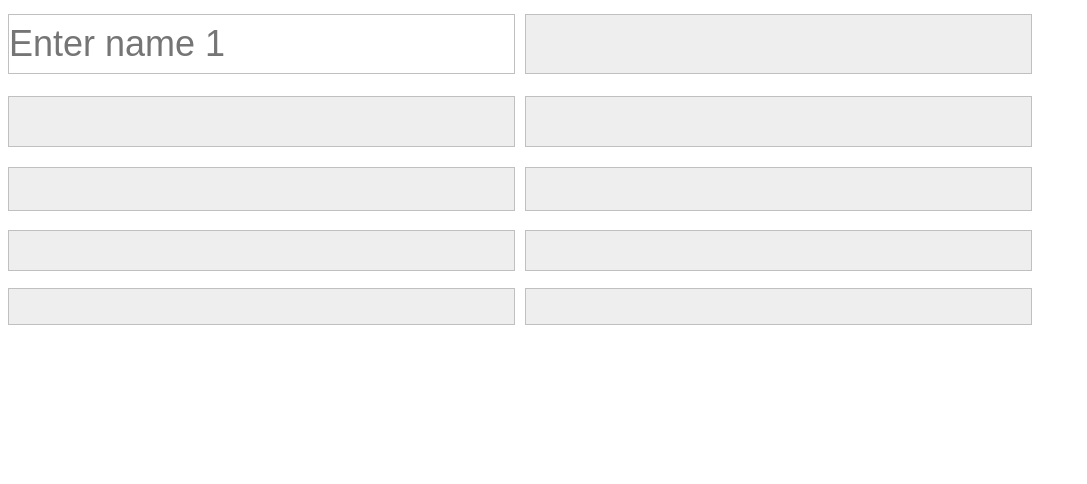
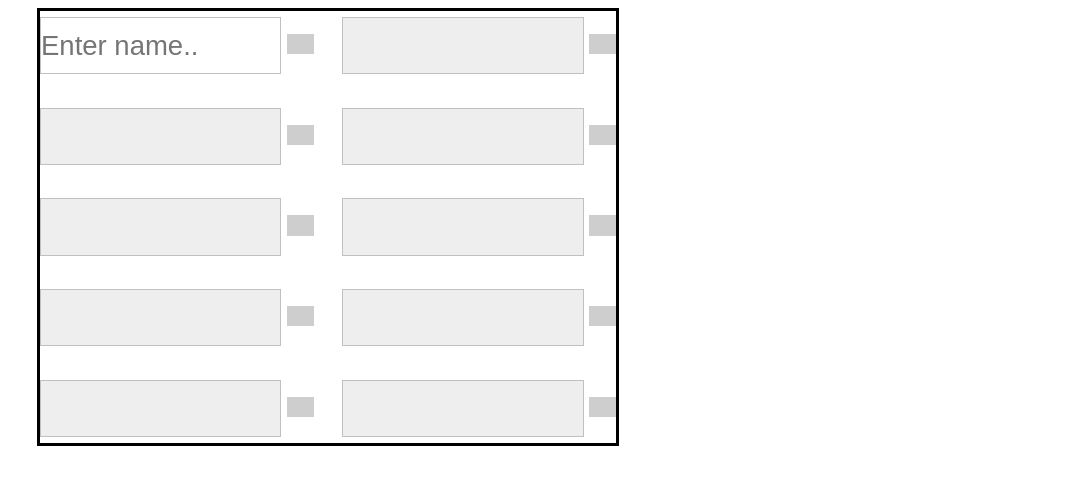
Before and after one commit to simonrydder/aram-grind-gui, a Nuxt app: page /test in a window 1280 px wide. Shown: the top 484 px of the page, without its empty margins (0-1087 px from the left). Built offline with nearby package versions, Linux system fonts and the light colour scheme; grey boxes are pictures that could not be loaded.

Commit message:
Created the PlayerGrid and implemented it in AddPlayers

```diff
--- a/components/AddPlayers.vue
+++ b/components/AddPlayers.vue
@@ -4,13 +4,7 @@
       <TitleText message="Add players" height="80%"></TitleText>
     </div>
     <div class="child component">
-      <div class="grid">
-        <Player
-          v-for="(item, index) in componentsArray"
-          :key="index"
-          :index="index"
-        />
-      </div>
+      <PlayerGrid></PlayerGrid>
     </div>
     <div class="child add">
       <button @click="updateStore">Update</button>
@@ -19,14 +13,13 @@
 </template>
 
 <script setup lang="ts">
-// // import { usePlayersStore } from "~/stores/usePlayerStore"; // Import the store
+import { usePlayerStore } from "~/stores/usePlayerStore"; // Import the store
 
-// const componentsArray = Array.from({ length: 10 });
-// // const store = usePlayersStore(); // Access the store
+const store = usePlayerStore(); // Access the store
 
-// const updateStore = () => {
-//   console.log("Stored names:", store.names); // Log the stored names
-// };
+const updateStore = () => {
+  console.log("Stored names:", store.names); // Log the stored names
+};
 </script>
 
 <style scoped>
--- /dev/null
+++ b/components/NameClearButton.vue
@@ -0,0 +1,60 @@
+<template>
+  <button class="clear-button" :disabled="isDisabled" @click="clearName">
+    <img
+      src="/static/clear.png"
+      alt="Clear"
+      class="clear-image"
+      :disabled="isDisabled"
+    />
+  </button>
+</template>
+
+<script setup>
+const props = defineProps({
+  isDisabled: {
+    type: Boolean,
+    default: false,
+  },
+});
+
+const emit = defineEmits(["update:name"]);
+
+const clearName = () => {
+  if (!props.isDisabled) {
+    emit("update:name", ""); // Emit an empty string when the button is enabled
+  }
+};
+</script>
+
+<style scoped>
+.clear-button {
+  flex: 1;
+  background: none;
+  border: none;
+  padding: 0;
+  cursor: pointer;
+}
+
+/* The scaling effect on hover only applies when not disabled */
+.clear-button:not(:disabled):hover {
+  transform: scale(1.3);
+  filter: brightness(0.8);
+}
+
+.clear-image {
+  width: 100%;
+  height: 100%;
+  transition: transform 0.1s, filter 0.1s;
+}
+
+/* Disable effect */
+.clear-button:disabled {
+  filter: grayscale(100%);
+  opacity: 0.5;
+  cursor: not-allowed;
+}
+
+.clear-button:disabled:hover {
+  transition: none; /* Prevent any hover transition when disabled */
+}
+</style>
--- a/components/NameLabel.vue
+++ b/components/NameLabel.vue
@@ -1,10 +1,11 @@
+<!-- NameLabel.vue -->
 <template>
   <div class="name-label">
     <input
       ref="inputElement"
       type="text"
-      :value="modelValue"
-      @input="$emit('update:modelValue', $event.target.value)"
+      :value="name"
+      @input="$emit('update:name', $event.target.value)"
       :placeholder="isDisabled ? '' : placeholder"
       :disabled="isDisabled"
       class="label-input"
@@ -17,7 +18,7 @@ import { onBeforeUnmount, onMounted, ref } from "vue";
 import { setFontSize } from "~/composables/setFontSize";
 
 const props = defineProps({
-  modelValue: {
+  name: {
     type: String,
     required: true,
   },
@@ -37,10 +38,10 @@ const inputElement = ref(null);
 // Recalculate font size on mount
 onMounted(() => {
   // Set the initial font size
-  setFontSize(inputElement.value, 0.8);
+  setFontSize(inputElement.value, 0.5);
 
   // Add a resize event listener to the window
-  const resizeHandler = () => setFontSize(inputElement.value, 0.8);
+  const resizeHandler = () => setFontSize(inputElement.value, 0.5);
   window.addEventListener("resize", resizeHandler);
 
   // Cleanup the event listener when the component is unmounted
--- /dev/null
+++ b/components/PlayerGrid.vue
@@ -0,0 +1,22 @@
+<!-- PlayerGrid.vue -->
+<template>
+  <div class="grid-container">
+    <!-- Render 10 PlayerName components in a grid -->
+    <PlayerName v-for="index in 10" :key="index" :index="index - 1" />
+  </div>
+</template>
+
+<script setup></script>
+
+<style scoped>
+.grid-container {
+  display: grid;
+  grid-template-columns: repeat(2, 1fr);
+  gap: 5%; /* Adjust spacing as needed */
+  grid-auto-rows: minmax(0, 1fr); /* Ensures rows don't overflow */
+  height: 90%;
+  width: 90%;
+  margin: auto;
+  border: solid black;
+}
+</style>
--- /dev/null
+++ b/components/PlayerName.vue
@@ -0,0 +1,83 @@
+<!-- PlayerName.vue -->
+<template>
+  <div class="vertical-container">
+    <div class="child label">
+      <!-- NameLabel component for name input -->
+      <NameLabel
+        :name="name"
+        :isDisabled="isNameLabelDisabled"
+        @update:name="onUpdateName"
+      />
+    </div>
+    <div class="child clear">
+      <!-- NameClearButton component to clear the name -->
+      <NameClearButton
+        :isDisabled="isNameClearButtonDisabled"
+        @update:name="clearName"
+      />
+    </div>
+  </div>
+</template>
+
+<script setup>
+import { computed, toRefs } from "vue";
+import { usePlayerStore } from "~/stores/usePlayerStore"; // Adjust path if necessary
+
+const props = defineProps({
+  index: {
+    type: Number,
+    required: true,
+  },
+});
+
+// Access the player store and define local refs for computed properties
+const playerStore = usePlayerStore();
+const { index } = toRefs(props);
+
+// Reactive reference to the name from the store
+const name = computed({
+  get: () => playerStore.names[index.value],
+  set: (value) => playerStore.setNameByIndex(index.value, value),
+});
+
+// Computed property for disabling the NameLabel based on previous names
+const isNameLabelDisabled = computed(() => {
+  if (index.value === 0) return false; // First label is always enabled
+  for (let i = 0; i < index.value; i++) {
+    if (playerStore.names[i] === "") return true; // Disable if any previous names are empty
+  }
+  return false; // Enable if all previous labels have names
+});
+
+// Computed property for disabling the NameClearButton if the name is empty
+const isNameClearButtonDisabled = computed(() => name.value === "");
+
+// Update name in the store and emit event when input changes
+const onUpdateName = (newName) => {
+  name.value = newName;
+};
+
+// Clear the name in the store when clear button is clicked
+const clearName = () => {
+  name.value = "";
+};
+</script>
+
+<style scoped>
+@import url("~/assets/css/container.css");
+
+.vertical-container {
+  /* border: solid red; */
+  gap: 2%;
+}
+
+.child.label {
+  flex: 90%;
+  /* border: red solid; */
+}
+
+.child.clear {
+  flex: 10%;
+  /* border: red solid; */
+}
+</style>
--- a/pages/new.vue
+++ b/pages/new.vue
@@ -7,7 +7,7 @@
       <div class="child mid">
         <div class="vertical-container">
           <div class="child">
-            <!-- <AddPlayers></AddPlayers> -->
+            <AddPlayers></AddPlayers>
           </div>
           <div class="child">
             <ChooseSettings></ChooseSettings>
--- a/pages/test.vue
+++ b/pages/test.vue
@@ -1,48 +1,15 @@
+<!-- test.vue -->
 <template>
-  <div class="grid-container">
-    <NameLabel
-      v-for="(name, index) in playerStore.names"
-      :key="index"
-      :modelValue="playerStore.getNameByIndex(index)"
-      :placeholder="`Enter name ${index + 1}`"
-      :isDisabled="isDisabled[index]"
-      @update:modelValue="updateName(index, $event)"
-    />
+  <div class="page">
+    <PlayerGrid></PlayerGrid>
   </div>
 </template>
 
-<script setup>
-import { computed } from "vue";
-import { usePlayerStore } from "~/stores/usePlayerStore"; // Adjust the path as necessary
+<style scope>
+@import url("~/assets/css/container.css");
 
-const playerStore = usePlayerStore();
-
-// Update the name in the store
-const updateName = (index, value) => {
-  playerStore.setNameByIndex(index, value);
-};
-
-// Create a computed property for the disabled state of each label
-const isDisabled = computed(() => {
-  return playerStore.names.map((name, index) => {
-    if (index === 0) {
-      return false; // The first label is always enabled
-    }
-    return playerStore.names[index - 1] === ""; // All other labels depend on the previous one
-  });
-});
-</script>
-
-<style scoped>
-.grid-container {
-  display: grid;
-  grid-template-columns: repeat(2, 1fr);
-  gap: 10px; /* Adjust spacing as needed */
-  height: 40vh;
-  width: 80vw;
-}
-
-.border {
-  border: solid black;
+.page {
+  width: 50vw;
+  height: 60vh;
 }
 </style>
```
Also changed, not shown: static/clear.png.
